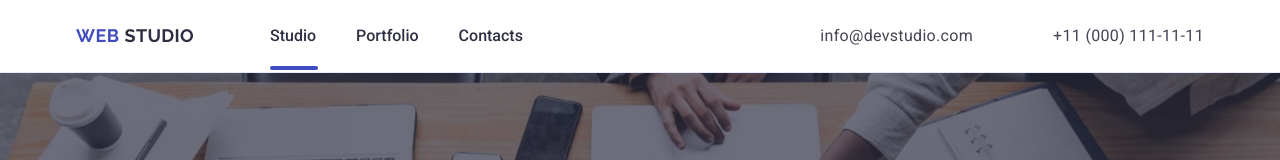
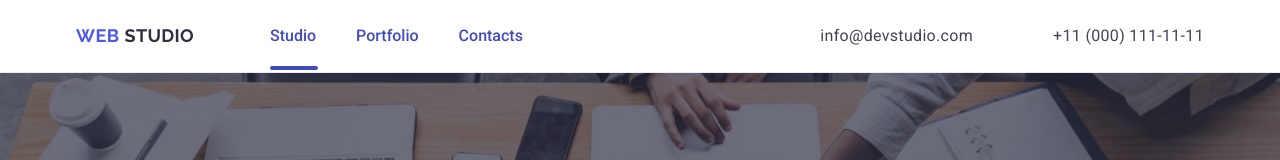
Before and after one commit to Olexandr81/goit-markup-hw-04-02, a plain HTML site: page index.html in a window 1280 px wide. Shown: the top 160 px of the page. Drawn offline with nearby package versions, Linux system fonts and the light colour scheme.

Commit message:
Update styles.css

```diff
--- a/css/styles.css
+++ b/css/styles.css
@@ -94,7 +94,7 @@ padding-bottom: 24px; */
 }
 
 .web_logo {
-  color: #404bbf;
+  color: #4d5ae5;
   font-family: "Raleway", sans-serif;
   font-size: 18px;
   font-weight: 700;
@@ -103,7 +103,6 @@ padding-bottom: 24px; */
   letter-spacing: 0.03em;
   text-transform: uppercase;
   margin-right: 76px;
-  color:  #404bbf;
 }
 
 
@@ -204,6 +203,9 @@ padding-bottom: 24px; */
 .contacts:hover,
 .contacts:focus {
   color: #404bbf;
+}
+.nav_link {
+    color: #404bbf;;
 }
 
 /* ==============HERO=============== */
```
